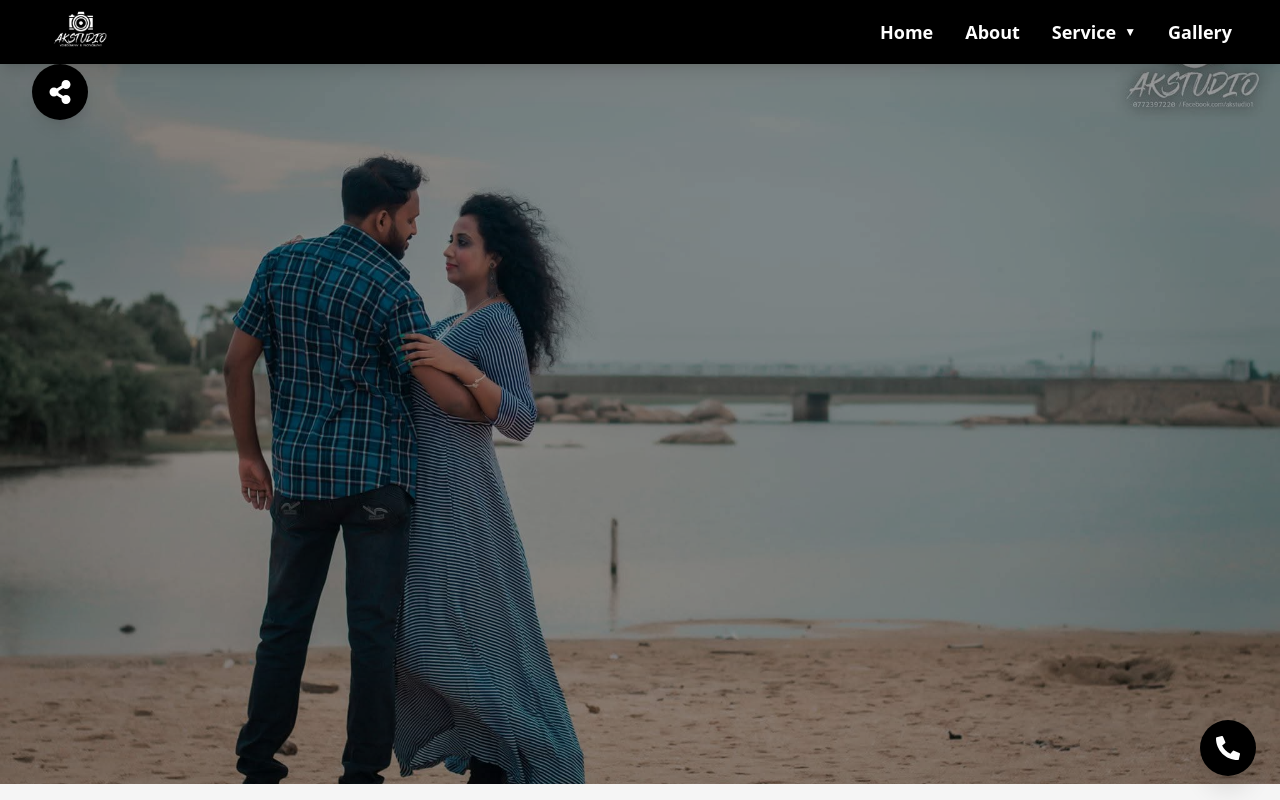
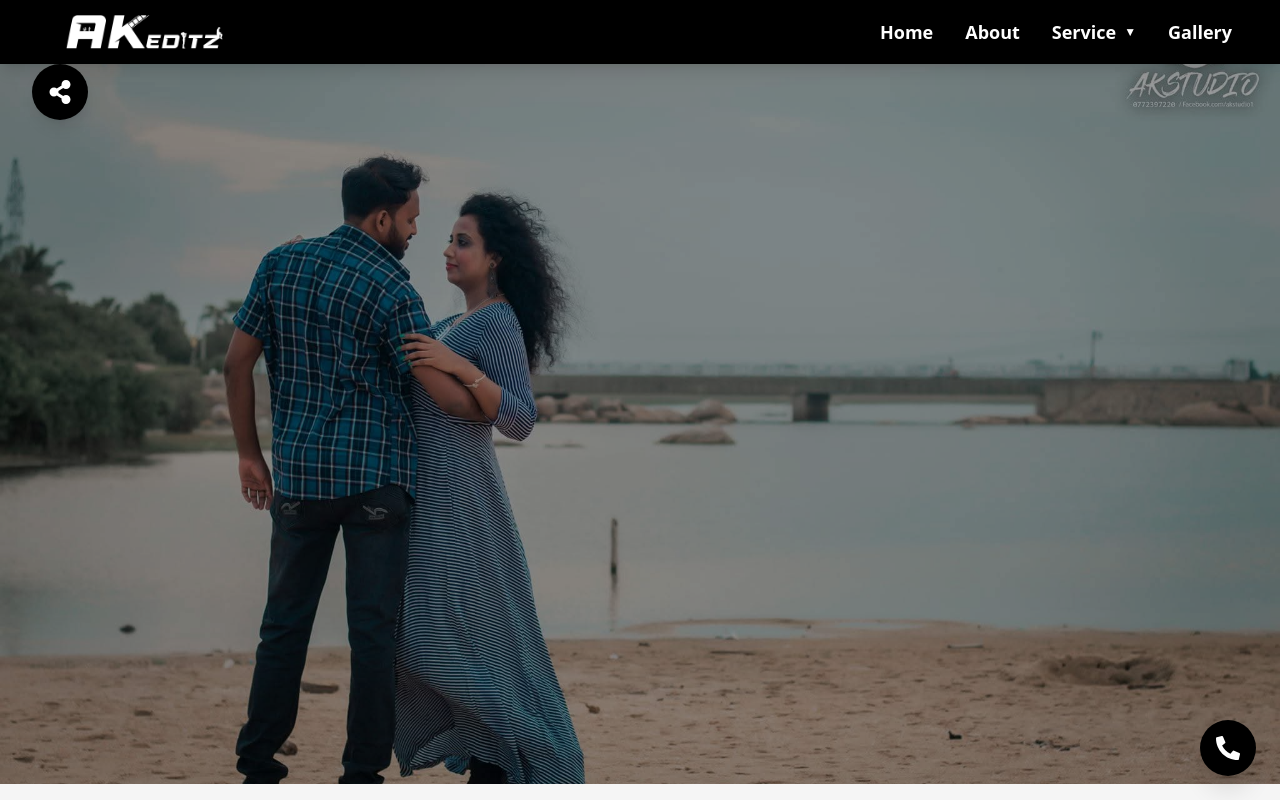
Before and after one commit to RohanbenjaminGitLab/Ak-Studio, a React (Vite) app: page / in a window 1280 px wide. Shown: the top 800 px of the page. Built offline with nearby package versions, Linux system fonts and the light colour scheme.

Commit message:
Logo update

```diff
--- a/src/components/NavCom/Navbar.jsx
+++ b/src/components/NavCom/Navbar.jsx
@@ -52,9 +52,9 @@ const Navbar = () => {
           {/* ===== Logo ===== */}
           <Link to="/" onClick={() => setMobileOpen(false)}>
             <motion.img
-              src="/Logo.jpeg"
+              src="/AKEDITZLOG.png"
               alt="Logo"
-              className="h-16 w-auto"
+              className="h-32 w-auto"
               whileHover={{ scale: 1.1 }}
               transition={{ type: "spring", stiffness: 300 }}
             />
```
Also changed, not shown: public/AKEDITZLOG.png (added).
